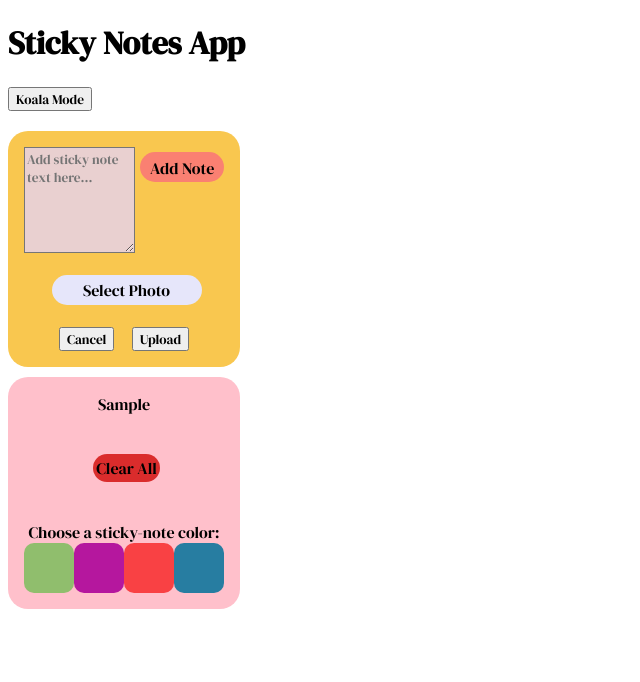
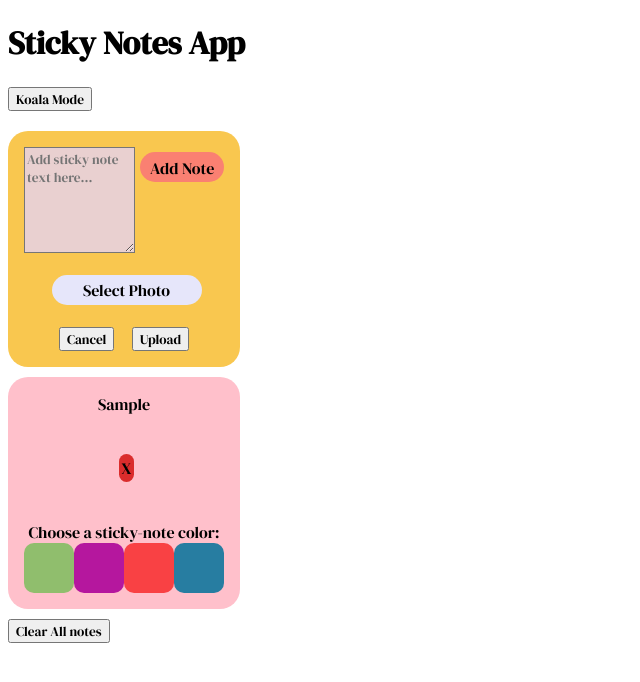
Before and after one commit to VPilipenko334/koala-sticky-notes, a React (Create React App) app: page / in a window 1280 px wide. Both pictures are taken after typing "Sample" into the empty fields and a click on the button "Add Note". Shown: the top 682 px of the page, without its empty margins (0-640 px from the left). Built offline with nearby package versions, Linux system fonts and the light colour scheme.

Commit message:
id added, delete and clear all buttons work

```diff
--- a/package.json
+++ b/package.json
@@ -12,6 +12,7 @@
     "react-icons": "^4.3.1",
     "react-scripts": "4.0.3",
     "react-select": "^5.2.1",
+    "uuid": "^8.3.2",
     "web-vitals": "^1.1.2"
   },
   "scripts": {
--- a/src/App.js
+++ b/src/App.js
@@ -1,4 +1,5 @@
 import React from 'react';
+import { v4 as uuidv4 } from 'uuid';
 import './stylesheets/App.css';
 import './stylesheets/sticky_note.css'
 import Header from './components/header'
@@ -40,13 +41,16 @@ const stickyNoteReducer = (oldState = {}, action) => {
               return newState;
   }
 
-
         case 'REMOVE_ALL_NOTES': {
-            return {
-                ...oldState,
-                allStickyNotes: [],
-                totalNumberNotes: 0
+            const newState = {
+              ...oldState,
+              allStickyNotes: [],
+              totalNumberNotes: 0
             }
+            console.log(
+              'After REMOVE_ALL_NOTES: ', newState
+            )
+            return newState;
     }
         default:
             return oldState;
@@ -68,7 +72,7 @@ function App() {
         }
 
     const newStickyNote = {
-      id: '',
+      id: uuidv4(),
       text: stickyNoteInput,
       // backgroundColor: color
     }
@@ -128,7 +132,7 @@ function App() {
 
                   <button className="delete-button"
                   onClick={() => dispatch({ type: 'REMOVE_STICKY_NOTE', payload: stickyNote})}
-                  >Clear All</button>
+                  >X</button>
                   <div>
                     <center className="color-change">
                     Choose a sticky-note color:
@@ -144,6 +148,9 @@ function App() {
                 </div>
               ))
               }
+              <button className="clear-all-notes"
+              onClick={() => dispatch({ type: 'REMOVE_ALL_NOTES' })}
+              > Clear All notes </button>
         </div>
       </div>
     )
```
Also changed, not shown: 1 other file (tests, documents, lock files or other folders).
